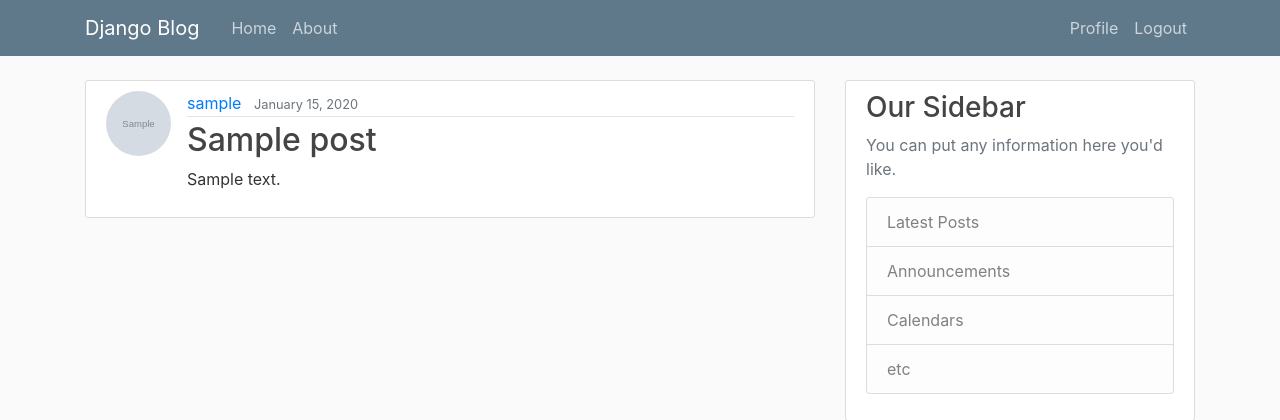
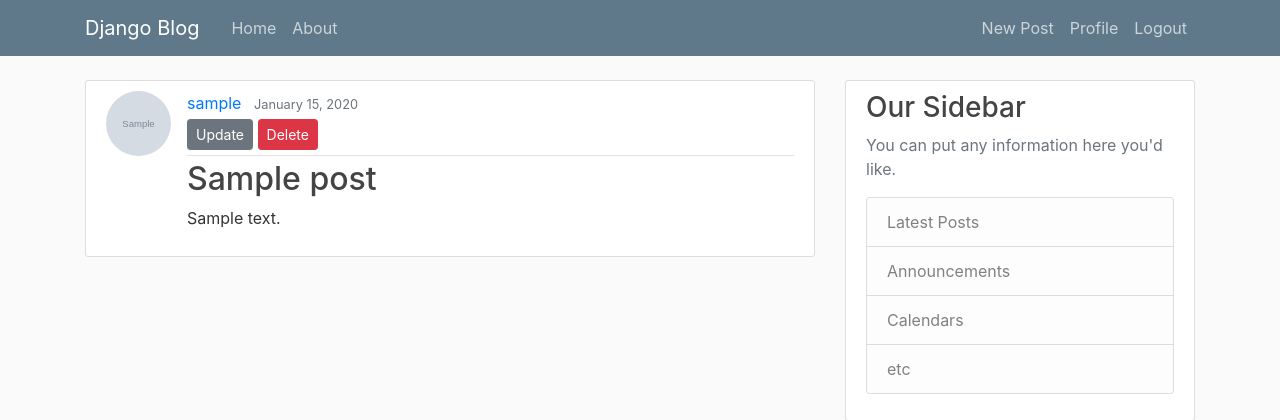
Before and after one commit to PrashantPST/django-blog, a Django app: page /posts/1/ in a window 1280 px wide. Shown: the top 420 px of the page. Run offline with Django 3.2, Linux system fonts and the light colour scheme; a user stored in the database is signed in; tables that the repository leaves empty hold one stand-in row (values such as "Sample post"); grey boxes marked "Sample" are stand-in pictures; some libraries are stand-ins or nearby versions.

Commit message:
add buttons for the update and delete post and create a new one

```diff
--- a/project/blog/templates/blog/base.html
+++ b/project/blog/templates/blog/base.html
@@ -55,6 +55,9 @@
             <!-- Navbar Right Side -->
             <div class="navbar-nav">
                 {% if user.is_authenticated %}
+                  <a class="nav-item nav-link"
+                     href="{% url 'post-create' %}">New Post
+                  </a>
                   <a class="nav-item nav-link"
                      href="{% url 'profile' %}">Profile
                   </a>
--- a/project/blog/templates/blog/post_detail.html
+++ b/project/blog/templates/blog/post_detail.html
@@ -9,6 +9,16 @@
                     <div class="article-metadata">
                       <a class="mr-2" href="#">{{ object.author }}</a>
                       <small class="text-muted">{{ object.date_posted|date:"F d, Y" }}</small>
+                        {% if object.author == user %}
+                        <div>
+                           <a class="btn btn-secondary btn-sm mt-1 mb-1"
+                               href="{% url 'post-update' object.id %}"> Update
+                           </a>
+                           <a class="btn btn-danger btn-sm mt-1 mb-1"
+                               href="{% url 'post-delete' object.id %}"> Delete
+                           </a>
+                        </div>
+                        {% endif %}
                     </div>
                     <h2><a class="article-title"
                            href="#">{{ object.title }}
```
